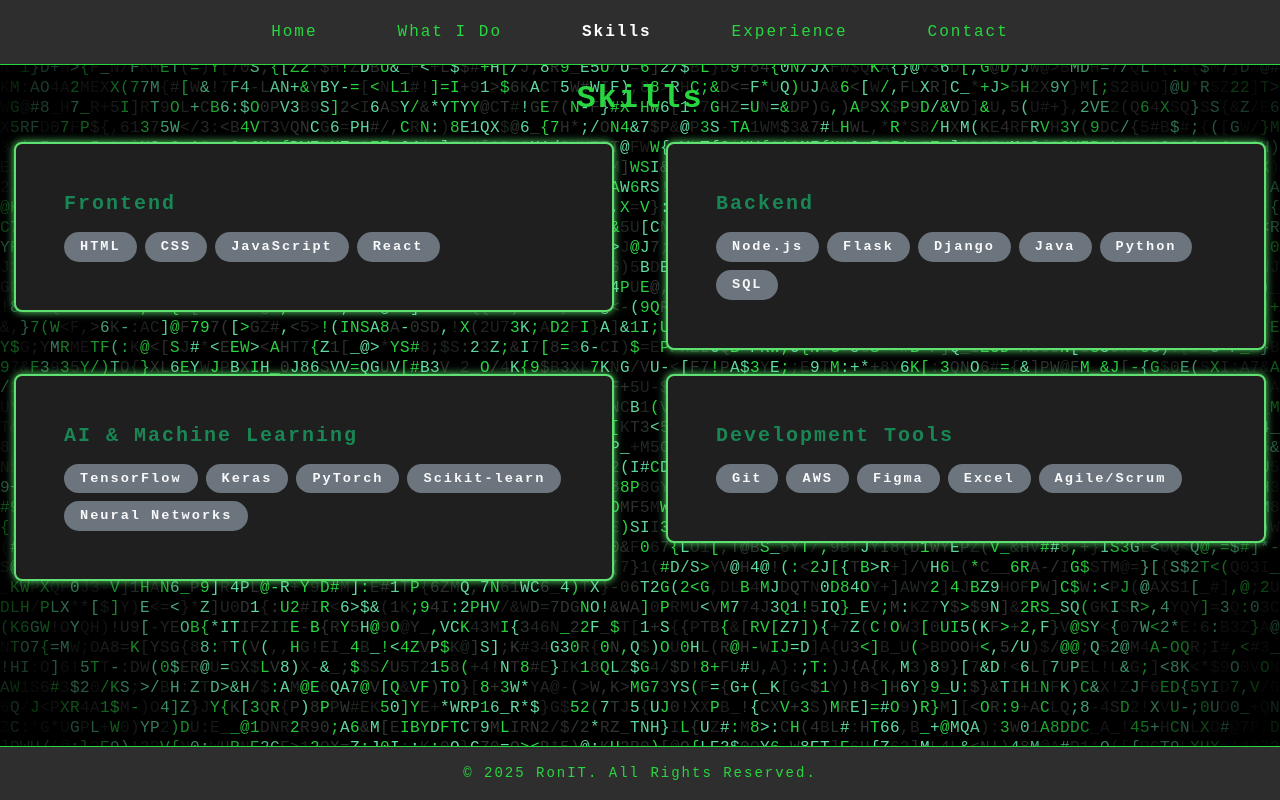
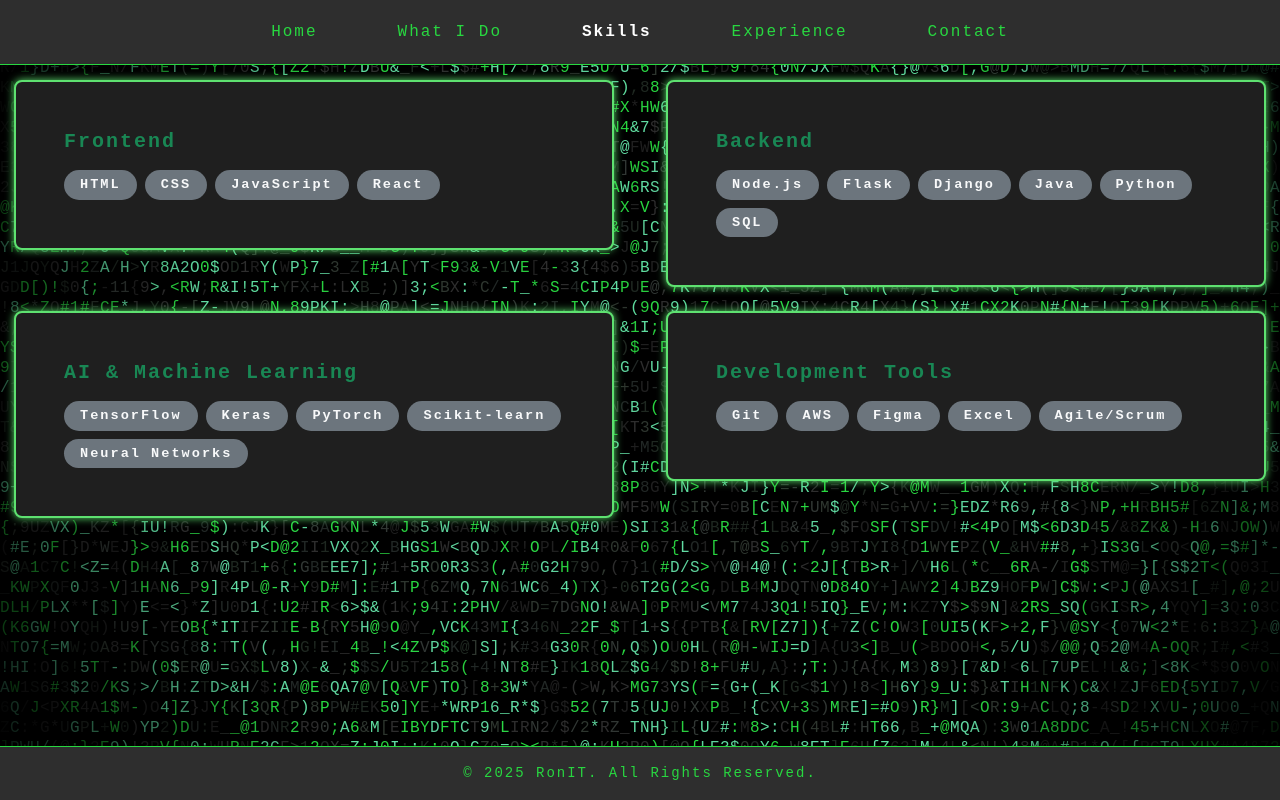
Before and after one commit to RonitCodes/Portfolio, a React (Create React App) app: page /#/skills in a window 1280 px wide. Built offline with nearby package versions, Linux system fonts and the light colour scheme.

Commit message:
Deleted Header

```diff
--- a/src/components/Experience.jsx
+++ b/src/components/Experience.jsx
@@ -56,7 +56,6 @@
     <>
       <style>{styles}</style>
       <section className="container-custom fade-in">
-        <h2 className="text-center fw-bold mb-5">Professional Experience</h2>
         <div className="row g-4">
           {experience.map((exp, index) => (
             <div key={exp.role} className="col-12">
--- a/src/components/Skills.jsx
+++ b/src/components/Skills.jsx
@@ -39,7 +39,6 @@
     <>
       <style>{styles}</style>
       <section className="container-custom fade-in">
-        <h2 className="text-center fw-bold mb-4">Skills</h2>
         <div className="row g-4">
           {categories.map(cat => (
             <div key={cat.title} className="col-md-6">
--- a/src/components/WhatIDo.jsx
+++ b/src/components/WhatIDo.jsx
@@ -54,7 +54,6 @@
     <>
       <style>{styles}</style>
       <section className="container-custom fade-in">
-        <h2 className="text-center fw-bold mb-5">What I Do</h2>
         <div className="row g-4">
           {services.map((service, index) => (
             <div key={service.title} className="col-lg-6 col-md-12">
```
